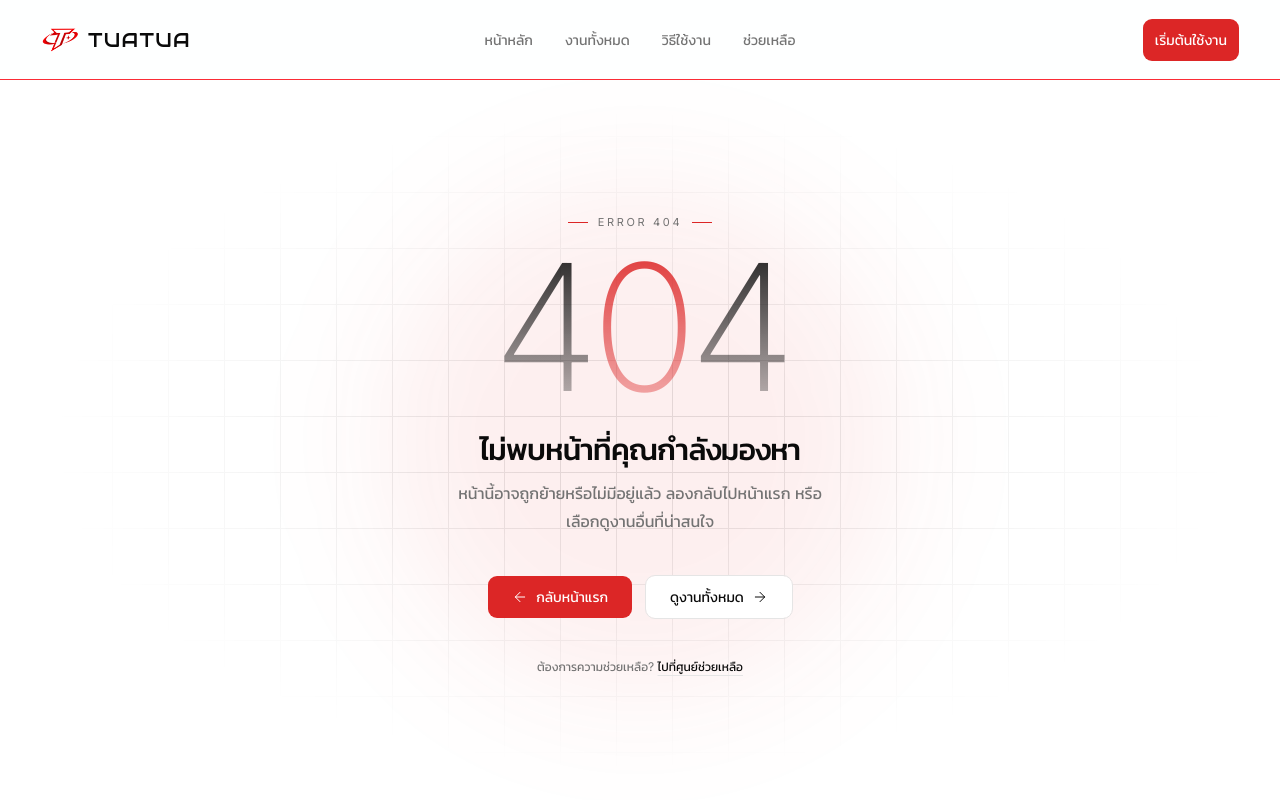
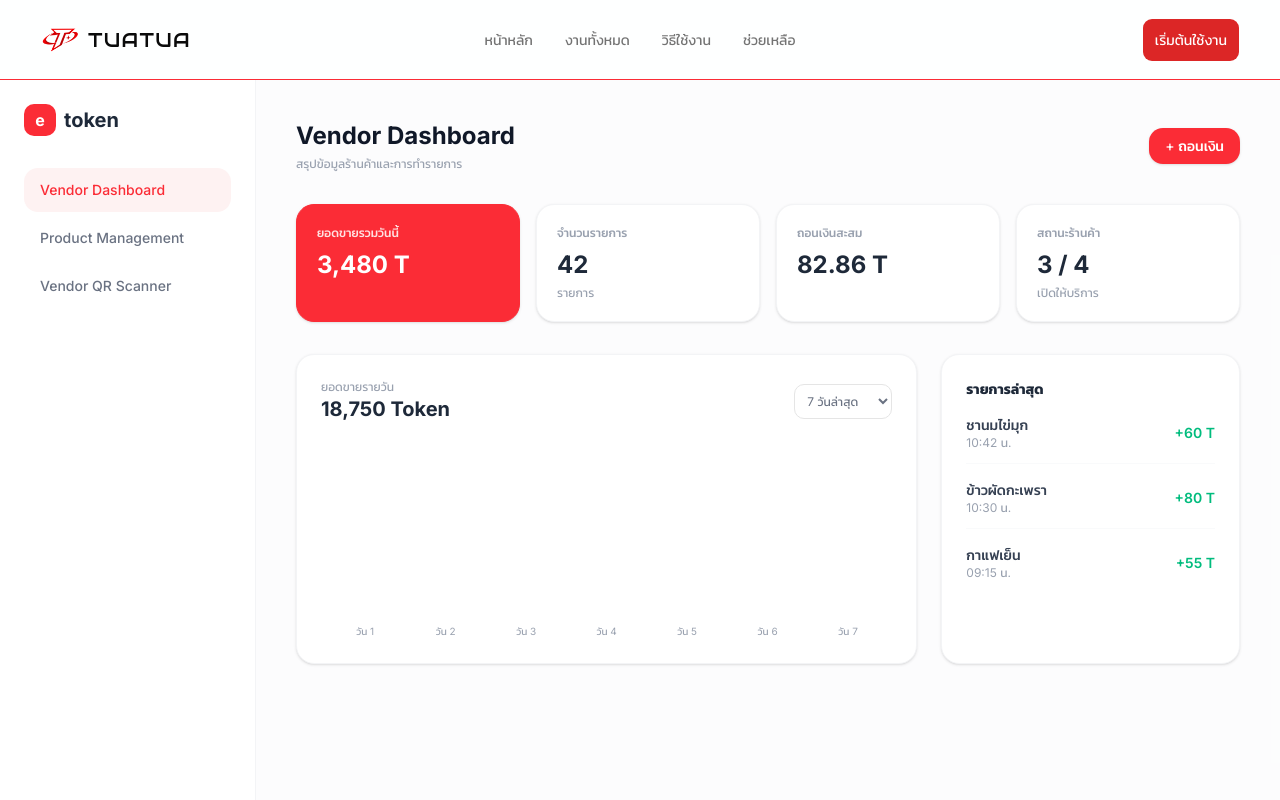
Before and after one commit to rapheephat-atiyat/CSI205, a Next.js app: page /vandor in a window 1280 px wide. Before the commit this address had no page. Shown: the top 800 px of the page. Built offline with nearby package versions, Linux system fonts and the light colour scheme.

Commit message:
กู้งาน

```diff
--- /dev/null
+++ b/app/vandor/page.tsx
@@ -0,0 +1,89 @@
+'use client';
+
+import Sidebar from '@/components/ui/Sidebar';
+import StatCard from '@/components/ui/StatCard';
+
+export default function VendorDashboard() {
+  return (
+    <div className="flex min-h-screen bg-gray-50/50">
+      {/* แถบเมนูด้านซ้าย */}
+      <Sidebar />
+
+      {/* พื้นที่แสดงผลหลัก */}
+      <main className="flex-1 p-6 md:p-10 max-w-7xl mx-auto">
+        {/* Header */}
+        <header className="flex justify-between items-center mb-8">
+          <div>
+            <h1 className="text-2xl font-bold text-gray-900">Vendor Dashboard</h1>
+            <p className="text-xs text-gray-400 mt-1">สรุปข้อมูลร้านค้าและการทำรายการ</p>
+          </div>
+          <button className="bg-red-500 text-white px-4 py-2 rounded-xl text-sm font-medium hover:bg-red-600 transition shadow-sm">
+            + ถอนเงิน
+          </button>
+        </header>
+
+        {/* ตารางแสดงการ์ดสถิติ (4 ช่อง) */}
+        <div className="grid grid-cols-1 sm:grid-cols-2 lg:grid-cols-4 gap-4 mb-8">
+          <StatCard title="ยอดขายรวมวันนี้" value="3,480 T" highlight />
+          <StatCard title="จำนวนรายการ" value="42" subtitle="รายการ" />
+          <StatCard title="ถอนเงินสะสม" value="82.86 T" />
+          <StatCard title="สถานะร้านค้า" value="3 / 4" subtitle="เปิดให้บริการ" />
+        </div>
+
+        {/* โครงสร้าง 2 คอลัมน์ (กราฟ & ประวัติการรับเงิน) */}
+        <div className="grid grid-cols-1 lg:grid-cols-3 gap-6">
+
+          {/* ฝั่งซ้าย: กราฟยอดขาย (lg:col-span-2) */}
+          <div className="lg:col-span-2 bg-white p-6 rounded-2xl border border-gray-100 shadow-sm">
+            <div className="flex justify-between items-center mb-6">
+              <div>
+                <p className="text-xs text-gray-400">ยอดขายรายวัน</p>
+                <h3 className="text-xl font-bold text-gray-800">18,750 Token</h3>
+              </div>
+              <select className="text-xs border rounded-lg p-2 text-gray-500 outline-none">
+                <option>7 วันล่าสุด</option>
+                <option>30 วันล่าสุด</option>
+              </select>
+            </div>
+
+            {/* แท่งกราฟจำลอง (Bar Chart Simulation) */}
+            <div className="h-48 flex items-end justify-between gap-2 pt-8 px-2">
+              {[40, 65, 30, 85, 95, 50, 75].map((height, i) => (
+                <div key={i} className="flex-1 flex flex-col items-center gap-2">
+                  <div
+                    className={`w-full rounded-t-lg transition-all ${
+                      i === 4 ? 'bg-red-500' : 'bg-red-100 hover:bg-red-200'
+                    }`}
+                    style={{ height: `${height}%` }}
+                  ></div>
+                  <span className="text-[10px] text-gray-400">วัน {i + 1}</span>
+                </div>
+              ))}
+            </div>
+          </div>
+
+          {/* ฝั่งขวา: รายการล่าสุด */}
+          <div className="bg-white p-6 rounded-2xl border border-gray-100 shadow-sm">
+            <h3 className="font-bold text-gray-800 mb-4 text-sm">รายการล่าสุด</h3>
+            <div className="space-y-4">
+              {[
+                { name: 'ชานมไข่มุก', time: '10:42 น.', amount: '+60 T' },
+                { name: 'ข้าวผัดกะเพรา', time: '10:30 น.', amount: '+80 T' },
+                { name: 'กาแฟเย็น', time: '09:15 น.', amount: '+55 T' },
+              ].map((item, index) => (
+                <div key={index} className="flex justify-between items-center pb-3 border-b border-gray-50 last:border-0 last:pb-0">
+                  <div>
+                    <p className="text-sm font-medium text-gray-700">{item.name}</p>
+                    <p className="text-xs text-gray-400">{item.time}</p>
+                  </div>
+                  <span className="text-sm font-semibold text-emerald-500">{item.amount}</span>
+                </div>
+              ))}
+            </div>
+          </div>
+
+        </div>
+      </main>
+    </div>
+  );
+}
--- /dev/null
+++ b/components/ui/Sidebar.tsx
@@ -0,0 +1,56 @@
+'use client';
+
+import Link from 'next/link';
+import { usePathname } from 'next/navigation';
+
+export default function Sidebar() {
+  const pathname = usePathname();
+
+  const menuItems = [
+    { name: 'Vendor Dashboard', href: '/vandor' },
+    { name: 'Product Management', href: '/vandor/products' },
+    { name: 'Vendor QR Scanner', href: '/vandor/scanner' },
+  ];
+
+  return (
+    <aside className="w-64 bg-white border-r border-gray-100 p-6 hidden md:flex md:flex-col justify-between h-screen sticky top-0">
+      <div>
+        <div className="flex items-center space-x-2 mb-8">
+          <div className="w-8 h-8 bg-red-500 rounded-lg flex items-center justify-center text-white font-bold">
+            e
+          </div>
+          <span className="text-xl font-bold text-gray-800">token</span>
+        </div>
+
+        <nav className="space-y-1">
+          {menuItems.map((item) => {
+            const isActive = pathname === item.href;
+            return (
+              <Link
+                key={item.name}
+                href={item.href}
+                className={`flex items-center px-4 py-3 text-sm font-medium rounded-xl transition ${
+                  isActive
+                    ? 'bg-red-50 text-red-500'
+                    : 'text-gray-500 hover:bg-gray-50 hover:text-gray-700'
+                }`}
+              >
+                {item.name}
+              </Link>
+            );
+          })}
+        </nav>
+      </div>
+
+      <div className="border-t pt-4">
+        <div className="flex items-center space-x-3 text-sm text-gray-600">
+          <div className="w-8 h-8 rounded-full bg-gray-200"></div>
+          <div>
+            <p className="font-semibold text-gray-800 text-xs">Vendor Account</p>
+            <p className="text-xs text-gray-400">vendor@shop.com</p>
+          </div>
+        </div>
+      </div>
+    </aside>
+  );
+}
--- /dev/null
+++ b/components/ui/StatCard.tsx
@@ -0,0 +1,26 @@
+interface StatCardProps {
+  title: string;
+  value: string;
+  subtitle?: string;
+  highlight?: boolean;
+}
+
+export default function StatCard({ title, value, subtitle, highlight }: StatCardProps) {
+  return (
+    <div className={`p-5 rounded-2xl border transition shadow-sm ${
+      highlight
+        ? 'bg-red-500 text-white border-red-500'
+        : 'bg-white text-gray-800 border-gray-100'
+    }`}>
+      <p className={`text-xs font-medium mb-2 ${highlight ? 'text-red-100' : 'text-gray-400'}`}>
+        {title}
+      </p>
+      <p className="text-2xl font-bold">{value}</p>
+      {subtitle && (
+        <p className={`text-xs mt-1 ${highlight ? 'text-red-200' : 'text-gray-400'}`}>
+          {subtitle}
+        </p>
+      )}
+    </div>
+  );
+}
```
Also changed, not shown: app/vandor/index.css (added).
